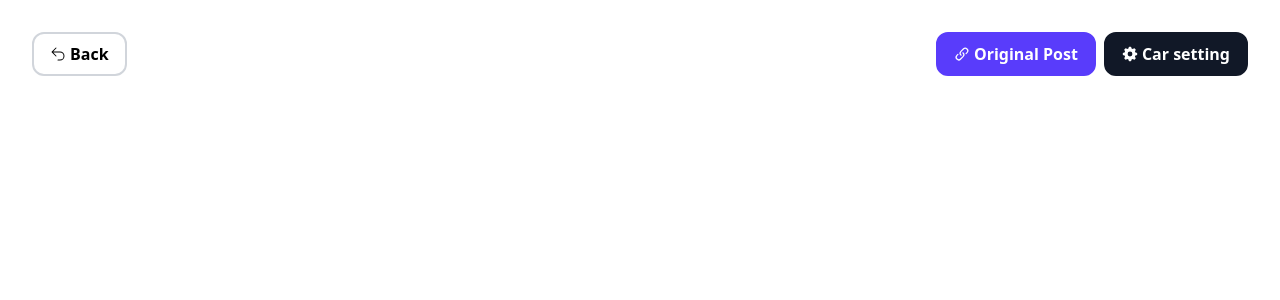
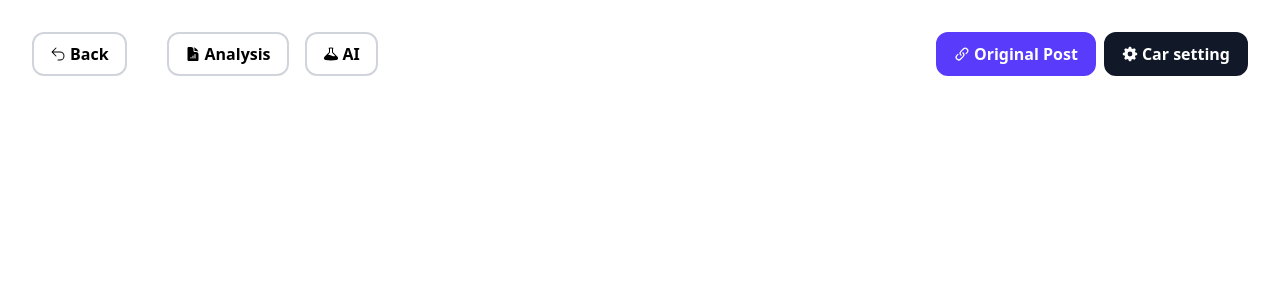
Before and after one commit to amazingandyyy/intelligent-host, a Next.js app: page /insights in a window 1280 px wide. Shown: the top 300 px of the page. Built offline with nearby package versions, Linux system fonts and the light colour scheme.

Commit message:
feat: add ai tab

```diff
--- a/src/components/CarAnalysis/index.js
+++ b/src/components/CarAnalysis/index.js
@@ -9,7 +9,7 @@ import _ from 'lodash';
 
 const Star = ()=>(<svg fill='#593CFB' className="inline" xmlns="http://www.w3.org/2000/svg" width="24px" height="24px" viewBox="0 0 24 24" role="img" version="1.1"><path d="m15.153 8.498 5.906.41c.904.064 1.274 1.197.582 1.783l-4.52 3.835 1.377 5.72c.212.88-.746 1.576-1.514 1.1L12 18.25l-4.983 3.095c-.77.477-1.727-.22-1.515-1.098l1.379-5.72-4.516-3.829c-.696-.582-.334-1.716.568-1.787l5.907-.413 2.226-5.373c.345-.833 1.522-.833 1.866 0l2.22 5.373Z"></path></svg>)
 
-export default function CarAnalysis({json={}}) {
+export default function CarAnalysis({json={}, tab}) {
   const [data, setData] = useState(json);
   const [scores, setScores] = useState({})
   const [suggestions, setSuggestions] = useState([])
@@ -99,22 +99,40 @@ export default function CarAnalysis({json={}}) {
   useEffect(()=>{
     const localSuggestions = [];
     if(data?.vehicleDetail?.rate.dailyDistance.scalar < 400) {
-      localSuggestions.push('Daily distance limit is too low, suggest to set Unlimited miles or at least 300 miles/day')
+      localSuggestions.push({
+        category: 'Hospitality',
+        description: 'Daily distance limit is too low, suggest to set Unlimited miles or at least 300 miles/day'
+      })
     }
     if(data?.vehicleDetail?.rate.airportDeliveryLocationsAndFees.length<3) {
-      localSuggestions.push(`Airport delivery location options too less, suggest to add ${3-data?.vehicleDetail?.rate.airportDeliveryLocationsAndFees.length} more options`)
+      localSuggestions.push({
+        category: 'Hospitality',
+        description: `Airport delivery location options too less, suggest to add ${3-data?.vehicleDetail?.rate.airportDeliveryLocationsAndFees.length} more options`
+      })
     }
     if(data?.vehicleDetail?.extras.extras.length<10) {
-      localSuggestions.push(`Lack of extra options, suggest to add ${10-data?.vehicleDetail?.extras.extras.length} more options.`)
+      localSuggestions.push({
+        category: 'Car Features',
+        description: `Lack of extra options, suggest to add ${10-data?.vehicleDetail?.extras.extras.length} more options.`
+      })
     }
     if(data?.vehicleDetail?.description.length<2000) {
-      localSuggestions.push(`Description are too short and not detail enough, suggest to 2 more paragraph on what kind of trip this car is good for.`)
+      localSuggestions.push({
+        category: 'Post Quality',
+        description: `Description are too short and not detail enough, suggest to 2 more paragraph on what kind of trip this car is good for.`
+      })
     }
     if(!data?.vehicleDetail?.instantBookLocationPreferences.homeLocationEnabled) {
-      localSuggestions.push(`Suggest to turn on instant booking for home location.`)
+      localSuggestions.push({
+        category: 'Hospitality',
+        description: `Suggest to turn on instant booking for home location.`
+      })
     }
     if(!data?.vehicleDetail?.instantBookLocationPreferences.poiLocationEnabled) {
-      localSuggestions.push(`Suggest to turn on instant booking for nearby point of interest locations.`)
+      localSuggestions.push({
+        category: 'Hospitality',
+        description: `Suggest to turn on instant booking for nearby point of interest locations.`
+      })
     }
     setSuggestions(localSuggestions)
   }, [data])
@@ -167,7 +185,7 @@ Here is the extra request that can override my above request: ${userPromt}
   };
 
   return (<div className='bg-gray-0 w-[830px] rounded-3xl p-4'>
-
+    {tab=='analysis'&&<div>
     <div className='text-3xl font-bold mb-2'>Analysis</div>
     <div className="p-2 rounded-xl">
       <div className='flex py-2 flex-row items-center font-bold text-xl'><Star />Photos Overview</div>
@@ -190,10 +208,11 @@ Here is the extra request that can override my above request: ${userPromt}
     <div className="p-2 rounded-xl">
       <div className='flex py-2 flex-row items-center font-bold text-xl'><Star />Suggestions</div>
       <div className="flex w-full p-2 rounded-2xl flex-wrap">
-        {(suggestions).map((suggestion, index) => (<div key={index} className="rounded-xl font-md p-2">{suggestion}</div>))}
+        {(suggestions).map((suggestion, index) => (<div key={index} className="rounded-xl font-md p-2"><span className="font-semibold">{suggestion.category}:</span> <span className="opacity-70">{suggestion.description}</span></div>))}
       </div>
     </div>
-    <div className='py-12' />
+    </div>}
+    {tab=='ai'&&<div>
     <div className='text-3xl font-bold mb-2'>AI assistants</div>
     <div className="p-8 rounded-xl">
       <div className='flex py-2 flex-row items-center'><Star /> <span className="font-bold text-xl">Description</span></div>
@@ -216,6 +235,15 @@ Here is the extra request that can override my above request: ${userPromt}
         {description.split('\n').map((paragraph, index) => (<div key={index} className="rounded-xl font-md p-2">{paragraph}</div>))}
       </div>}
     </div>
+    {/* <div className="pb-12 p-8">
+      <div className='flex py-2 flex-row items-center'><Star /> <span className="font-bold text-xl">Extras</span></div>
+      <div>Coming soon</div>
+    </div>
+    <div className="pb-12 p-8">
+    <div className='flex py-2 flex-row items-center'><Star /> <span className="font-bold text-xl">Pricing</span></div>
+    <div>Coming soon</div>
+    </div> */}
+    </div>}
 
   </div>)
 }
--- a/src/pages/index.js
+++ b/src/pages/index.js
@@ -112,7 +112,7 @@ const Landing = () => {
           </div>
         )} */}
       </div>
-      <a onClick={tryDemo} className='p-2 cursor-pointer'>or Try Demo Vehicle</a>
+      <a onClick={tryDemo} className='p-2 font-semibold hover:opacity-80 text-sm cursor-pointer text-[#593CFB]'>Try Demo</a>
     </div>
   );
 };
--- a/src/pages/insights/index.js
+++ b/src/pages/insights/index.js
@@ -11,6 +11,7 @@ export default function InsightsPage() {
   const [image, setImage] = useState(null);
   const [data, setData] = useState({});
   const [originalUrl, setOriginalUrl] = useState(null);
+  const [tab, setTab] = useState('analysis');
 
   useEffect(() => {
     const image = localStorage.getItem('turoInsightsImageUrl');
@@ -23,14 +24,26 @@ export default function InsightsPage() {
   return (
     <div>
       <div className='flex justify-between'>
-        <div>
+        <div className='flex items-center'>
           <Link href='/' className='hover:opacity-70 text-md border-2 p-2 px-4 border-gray-300 rounded-xl font-semibold m-8 cursor-pointer flex items-center'>
-          <svg xmlns="http://www.w3.org/2000/svg" viewBox="0 0 24 24" fill="currentColor" className="w-5 h-5 inline pr-1">
-            <path fillRule="evenodd" d="M9.53 2.47a.75.75 0 0 1 0 1.06L4.81 8.25H15a6.75 6.75 0 0 1 0 13.5h-3a.75.75 0 0 1 0-1.5h3a5.25 5.25 0 1 0 0-10.5H4.81l4.72 4.72a.75.75 0 1 1-1.06 1.06l-6-6a.75.75 0 0 1 0-1.06l6-6a.75.75 0 0 1 1.06 0Z" clipRule="evenodd" />
-          </svg>
-
+            <svg xmlns="http://www.w3.org/2000/svg" viewBox="0 0 24 24" fill="currentColor" className="w-5 h-5 inline pr-1">
+              <path fillRule="evenodd" d="M9.53 2.47a.75.75 0 0 1 0 1.06L4.81 8.25H15a6.75 6.75 0 0 1 0 13.5h-3a.75.75 0 0 1 0-1.5h3a5.25 5.25 0 1 0 0-10.5H4.81l4.72 4.72a.75.75 0 1 1-1.06 1.06l-6-6a.75.75 0 0 1 0-1.06l6-6a.75.75 0 0 1 1.06 0Z" clipRule="evenodd" />
+            </svg>
             <span>Back</span>
           </Link>
+          <div onClick={()=>setTab('analysis')} className='hover:opacity-70 text-md border-2 p-2 px-4 border-gray-300 rounded-xl font-semibold m-8 mx-2 cursor-pointer flex items-center'>
+            <svg xmlns="http://www.w3.org/2000/svg" viewBox="0 0 24 24" fill="currentColor" className="w-5 h-5 pr-1">
+              <path fillRule="evenodd" d="M5.625 1.5H9a3.75 3.75 0 0 1 3.75 3.75v1.875c0 1.036.84 1.875 1.875 1.875H16.5a3.75 3.75 0 0 1 3.75 3.75v7.875c0 1.035-.84 1.875-1.875 1.875H5.625a1.875 1.875 0 0 1-1.875-1.875V3.375c0-1.036.84-1.875 1.875-1.875ZM9.75 17.25a.75.75 0 0 0-1.5 0V18a.75.75 0 0 0 1.5 0v-.75Zm2.25-3a.75.75 0 0 1 .75.75v3a.75.75 0 0 1-1.5 0v-3a.75.75 0 0 1 .75-.75Zm3.75-1.5a.75.75 0 0 0-1.5 0V18a.75.75 0 0 0 1.5 0v-5.25Z" clipRule="evenodd" />
+              <path d="M14.25 5.25a5.23 5.23 0 0 0-1.279-3.434 9.768 9.768 0 0 1 6.963 6.963A5.23 5.23 0 0 0 16.5 7.5h-1.875a.375.375 0 0 1-.375-.375V5.25Z" />
+            </svg>
+            <span>Analysis</span>
+          </div>
+          <div onClick={()=>setTab('ai')} className='hover:opacity-70 text-md border-2 p-2 px-4 border-gray-300 rounded-xl font-semibold m-8 mx-2 cursor-pointer flex items-center'>
+            <svg xmlns="http://www.w3.org/2000/svg" viewBox="0 0 24 24" fill="currentColor" className="w-5 h-5 pr-1">
+              <path fillRule="evenodd" d="M10.5 3.798v5.02a3 3 0 0 1-.879 2.121l-2.377 2.377a9.845 9.845 0 0 1 5.091 1.013 8.315 8.315 0 0 0 5.713.636l.285-.071-3.954-3.955a3 3 0 0 1-.879-2.121v-5.02a23.614 23.614 0 0 0-3 0Zm4.5.138a.75.75 0 0 0 .093-1.495A24.837 24.837 0 0 0 12 2.25a25.048 25.048 0 0 0-3.093.191A.75.75 0 0 0 9 3.936v4.882a1.5 1.5 0 0 1-.44 1.06l-6.293 6.294c-1.62 1.621-.903 4.475 1.471 4.88 2.686.46 5.447.698 8.262.698 2.816 0 5.576-.239 8.262-.697 2.373-.406 3.092-3.26 1.47-4.881L15.44 9.879A1.5 1.5 0 0 1 15 8.818V3.936Z" clipRule="evenodd" />
+            </svg>
+            <span>AI</span>
+          </div>
         </div>
         <div className='flex items-center'>
           <a href={originalUrl} className='hover:opacity-70 text-md border-2 p-2 px-4 border-[#593CFB] bg-[#593CFB] text-white rounded-xl font-semibold mr-2 cursor-pointer flex items-center'>
@@ -39,7 +52,7 @@ export default function InsightsPage() {
               <path d="M11.603 7.963a.75.75 0 0 0-.977 1.138 2.5 2.5 0 0 1 .142 3.667l-3 3a2.5 2.5 0 0 1-3.536-3.536l1.225-1.224a.75.75 0 0 0-1.061-1.06l-1.224 1.224a4 4 0 1 0 5.656 5.656l3-3a4 4 0 0 0-.225-5.865Z" />
             </svg>
             <span>Original Post</span>
-            </a>
+          </a>
           <a href={`https://turo.com/us/en/your-car/${originalUrl?.split('/')[originalUrl.split('/').length-1]}/details`} className='hover:opacity-70 text-md border-2 p-2 px-4 bg-gray-900 border-gray-900 text-white rounded-xl font-semibold mr-8 cursor-pointer flex items-center'>
             <svg xmlns="http://www.w3.org/2000/svg" viewBox="0 0 20 20" fill="currentColor" className="inline w-5 h-5 pr-1">
               <path fillRule="evenodd" d="M8.34 1.804A1 1 0 0 1 9.32 1h1.36a1 1 0 0 1 .98.804l.295 1.473c.497.144.971.342 1.416.587l1.25-.834a1 1 0 0 1 1.262.125l.962.962a1 1 0 0 1 .125 1.262l-.834 1.25c.245.445.443.919.587 1.416l1.473.294a1 1 0 0 1 .804.98v1.361a1 1 0 0 1-.804.98l-1.473.295a6.95 6.95 0 0 1-.587 1.416l.834 1.25a1 1 0 0 1-.125 1.262l-.962.962a1 1 0 0 1-1.262.125l-1.25-.834a6.953 6.953 0 0 1-1.416.587l-.294 1.473a1 1 0 0 1-.98.804H9.32a1 1 0 0 1-.98-.804l-.295-1.473a6.957 6.957 0 0 1-1.416-.587l-1.25.834a1 1 0 0 1-1.262-.125l-.962-.962a1 1 0 0 1-.125-1.262l.834-1.25a6.957 6.957 0 0 1-.587-1.416l-1.473-.294A1 1 0 0 1 1 10.68V9.32a1 1 0 0 1 .804-.98l1.473-.295c.144-.497.342-.971.587-1.416l-.834-1.25a1 1 0 0 1 .125-1.262l.962-.962A1 1 0 0 1 5.38 3.03l1.25.834a6.957 6.957 0 0 1 1.416-.587l.294-1.473ZM13 10a3 3 0 1 1-6 0 3 3 0 0 1 6 0Z" clipRule="evenodd" />
@@ -52,7 +65,7 @@ export default function InsightsPage() {
         className={`min-h-screen flex flex-row items-start p-12 pt-24`}
       >
       <div className=''>
-        <CarAnalysis json={data} />
+        <CarAnalysis json={data} tab={tab} />
       </div>
       <div>
       <div className="flex flex-row items-center pb-8">
```
